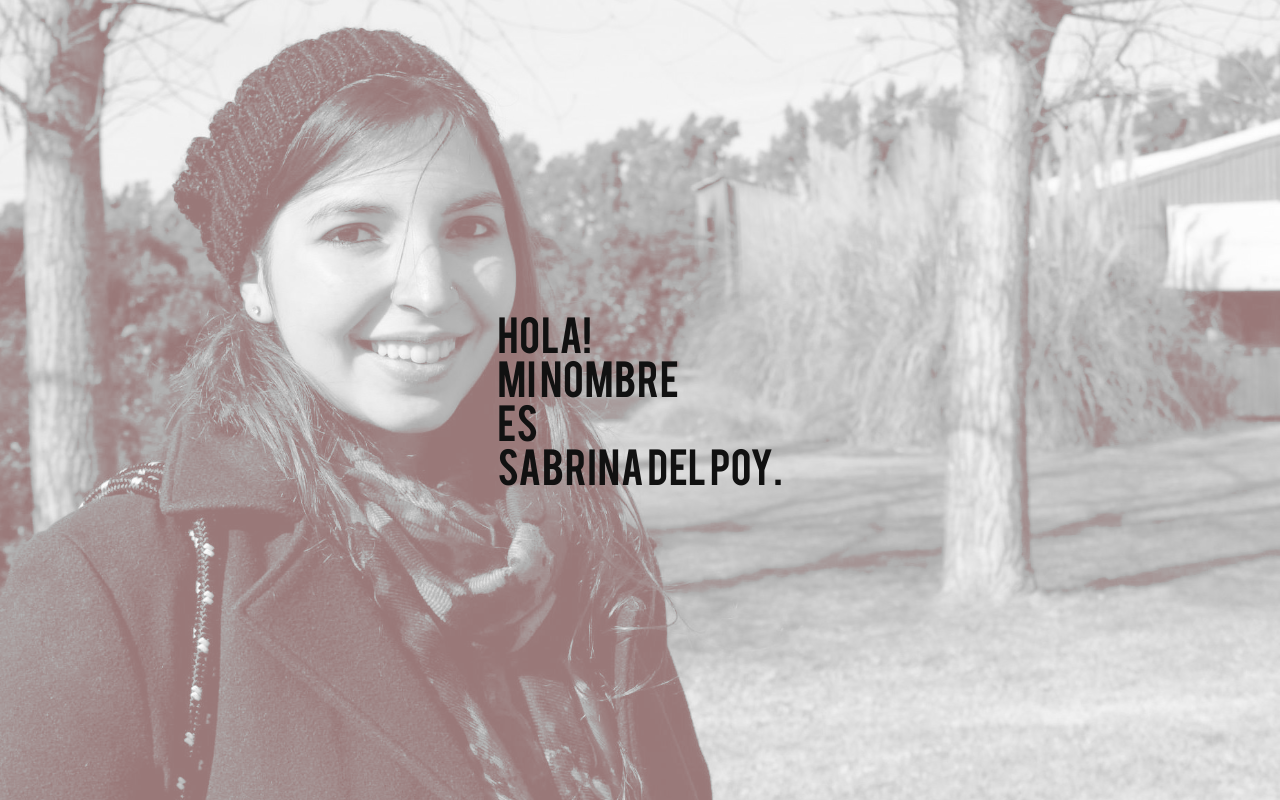
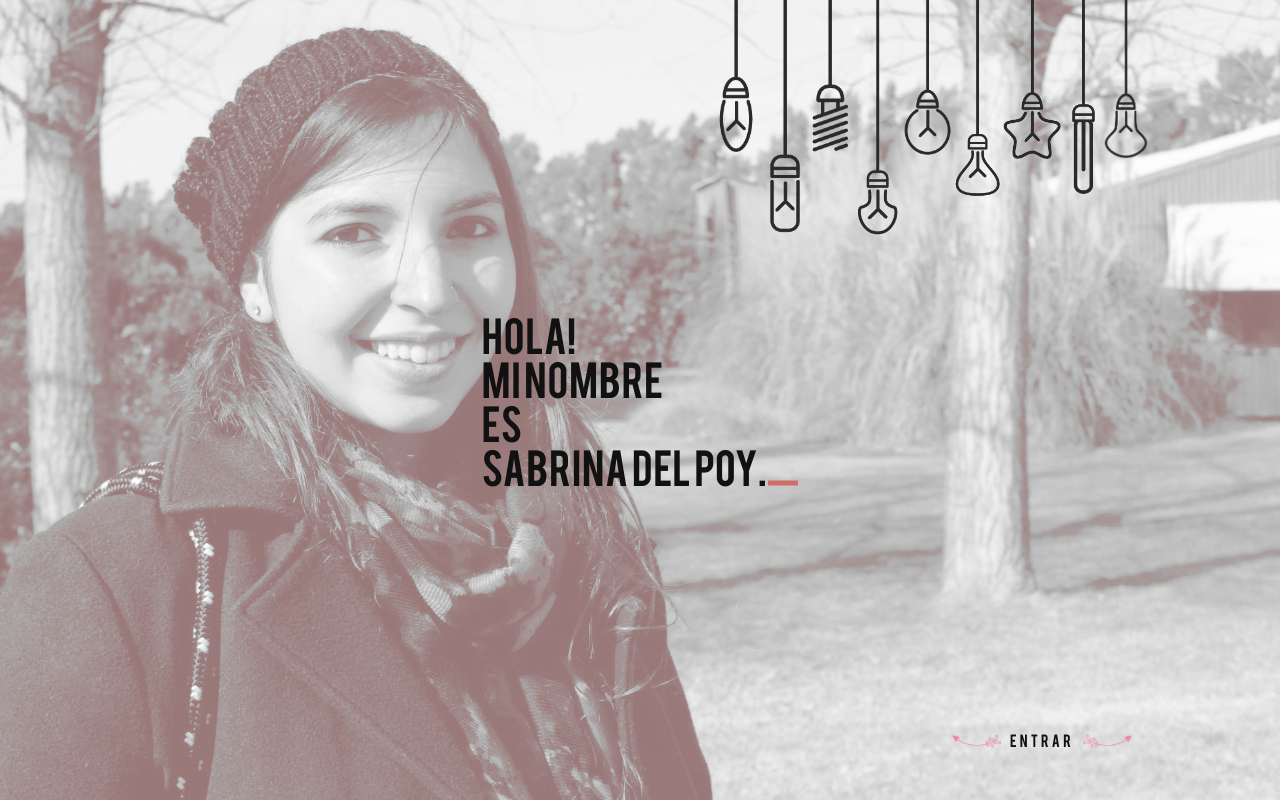
Before and after one commit to sabriidelpoy/portfolio, a website: page index.html in a window 1280 px wide. Drawn offline with nearby package versions, Linux system fonts and the light colour scheme.

Commit message:
add lamps

```diff
--- a/css/miportfolio.css
+++ b/css/miportfolio.css
@@ -3,7 +3,7 @@
     src: url(../resources/fonts/BEBAS.ttf);
 }
 
-.btn, .navbar-default, .navbar-default .navbar-header .navbar-brand, h1, h2, h3, h4, h5, h6 {
+body, .btn, .navbar-default, .navbar-default .navbar-header .navbar-brand, h1, h2, h3, h4, h5, h6 {
     font-family: BEBAS,'Open Sans','Helvetica Neue',Arial,sans-serif;
 }
 
@@ -23,12 +23,135 @@ header .header-content {
     padding:0;
 }
 
+header .header-content .line {
+    background-color: #CE6E69;
+    width:30px;
+    height:5px;
+    display:inline-block;
+}
+
 #homeHeading {
     text-align: left;
     font-weight: normal;
     display:inline-block;
 }
 
+.header-border {
+    height: 30px;
+    width: 200px;
+    position: absolute;
+    bottom: 5%;
+    right: 10%;
+}
+
+.header-border .border{
+    display:block;
+    width:50px;
+    height:20px;
+    float:left;
+    background-size: contain;
+    background-repeat: no-repeat;
+    margin-top: 3px;
+}
+
+.header-border .border-left{
+    background-image: url(../img/borde_izquierdo.png);
+}
+
+.header-border .border-right{
+    background-image: url(../img/borde_derecho.png);
+}
+.header-border span{
+   float:left;
+    margin: 0 8px;
+    letter-spacing: 3px;
+}
+
+.header-lamps-wrapper {
+    height: 300px;
+    float:right;
+    margin-right:10%;
+}
+.header-lamp {
+    display:block;
+    background-repeat: no-repeat;
+    float:left;
+    background-size: cover;
+    float: left;
+    background-position: 0 100%;
+    width: 50px;
+}
+.header-lamp.short {
+    height:160px;
+}
+.header-lamp.medium {
+    height:200px;
+}
+.header-lamp.long{
+    height:240px;
+}
+
+.header-lamp-1{
+    background-image: url(../img/lamparitas-01.png);
+    width: 45px;
+}
+
+.header-lamp-2{
+    background-image: url(../img/lamparitas-02.png);
+}
+
+.header-lamp-3{
+    background-image: url(../img/lamparitas-03.png);
+    width: 45px;
+}
+
+.header-lamp-4{
+    background-image: url(../img/lamparitas-04.png);
+}
+
+.header-lamp-5{
+    background-image: url(../img/lamparitas-05.png);
+}
+
+.header-lamp-6{
+    background-image: url(../img/lamparitas-06.png);
+}
+
+.header-lamp-7{
+    background-image: url(../img/lamparitas-07.png);
+    width: 60px;
+}
+
+.header-lamp-8{
+    background-image: url(../img/lamparitas-08.png);
+    width:40px;
+}
+
+.header-lamp-9{
+    background-image: url(../img/lamparitas-09.png);
+}
+
+
+
+
+@-webkit-keyframes swinging{
+    0%{-webkit-transform: rotate(10deg);}
+    50%{-webkit-transform: rotate(-5deg)}
+    100%{-webkit-transform: rotate(10deg);}
+}
+
+@keyframes swinging{
+    0%{transform: rotate(10deg);}
+    50%{transform: rotate(-5deg)}
+    100%{transform: rotate(10deg);}
+}
+
+.swingimage{
+    -webkit-transform-origin: 50% 0;
+    transform-origin: 50% 0;
+    -webkit-animation: swinging 3.5s ease-in-out forwards infinite;
+    animation: swinging 3.5s ease-in-out forwards infinite;
+}
 
 @media (min-width: 768px){
     header .header-content .header-content-inner h1 {
--- a/index.html
+++ b/index.html
@@ -40,12 +40,29 @@
 
 <body>
  <header>
-        <div class="header-content">
-            <div class="header-content-inner">
-                <h1 id="homeHeading">Hola!<br> Mi nombre<br> es<br> Sabrina del Poy.</h1>
-            </div>
+    <div class="header-content">
+        <div class="header-content-inner">
+            <h1 id="homeHeading">Hola!<br> Mi nombre<br> es<br> Sabrina del Poy.</h1>
+            <div class="line"></div>
         </div>
-    </header>
+    </div>
+     <div class="header-lamps-wrapper">
+         <div class="header-lamp header-lamp-1 short"></div>
+         <div class="header-lamp header-lamp-2 long"></div>
+         <div class="header-lamp header-lamp-3 short"></div>
+         <div class="header-lamp header-lamp-4 long"></div>
+         <div class="header-lamp header-lamp-5 short"></div>
+         <div class="header-lamp header-lamp-6 medium"></div>
+         <div class="header-lamp header-lamp-7 short"></div>
+         <div class="header-lamp header-lamp-8 medium"></div>
+         <div class="header-lamp header-lamp-9 short"></div>
+     </div>
+     <div class="header-border">
+         <div class="border border-left"></div>
+         <span>Entrar</span>
+         <div class="border border-right"></div>
+     </div>
+</header>
 
    <!-- jQuery -->
     <script src="vendor/jquery/jquery.min.js"></script>
```
Also changed, not shown: img/borde_derecho.png (added), img/borde_izquierdo.png (added), img/lamparitas-01.png (added), img/lamparitas-02.png (added), img/lamparitas-03.png (added), img/lamparitas-04.png (added), img/lamparitas-05.png (added), img/lamparitas-06.png (added), img/lamparitas-07.png (added), img/lamparitas-08.png (added), img/lamparitas-09.png (added).
